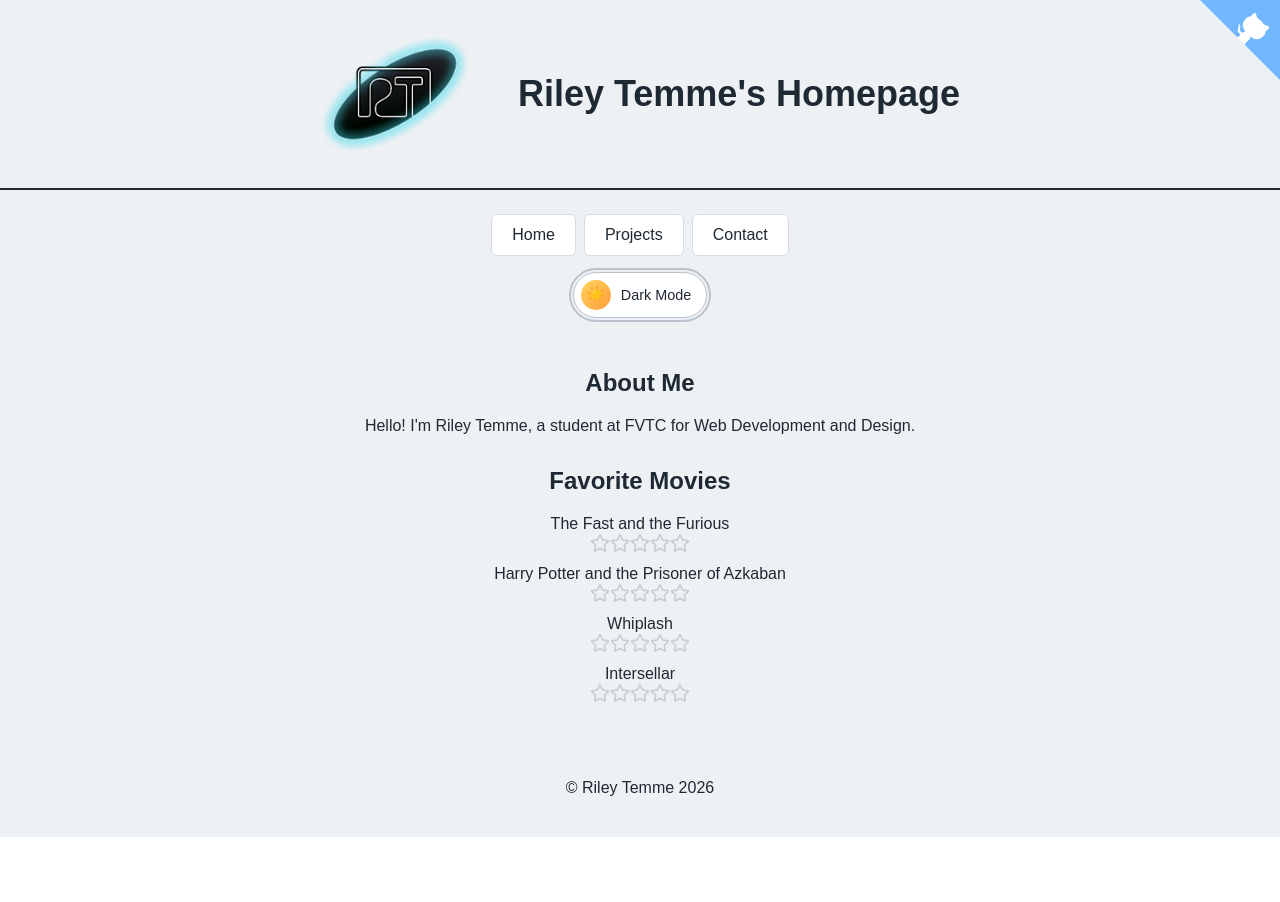
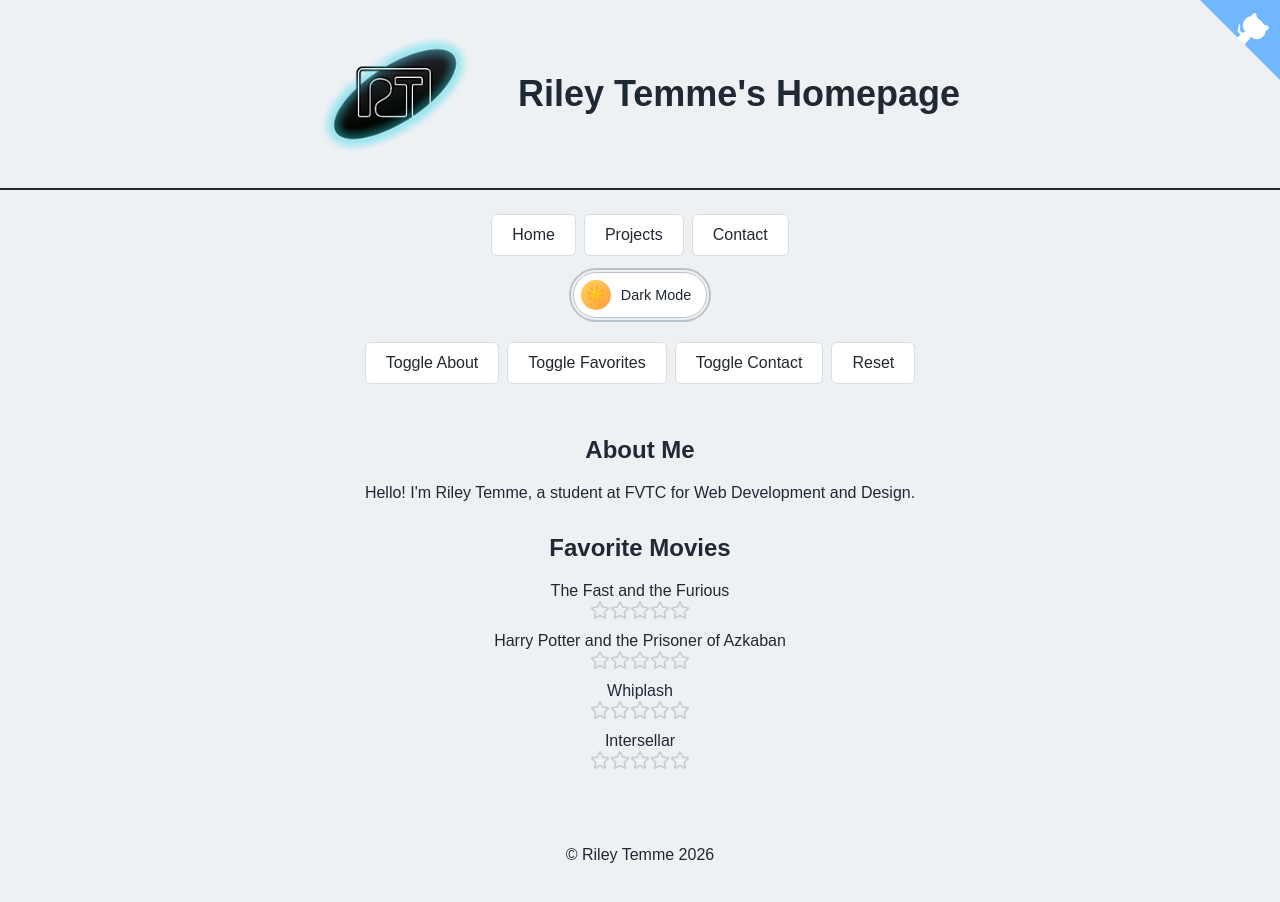
Before and after one commit to RileyTemme/RileyTemme.github.io, a React (Vite) app: page / in a window 1280 px wide. Before the commit the page ends 837 px from the top, so only its background shows below. Built offline with nearby package versions, Linux system fonts and the light colour scheme.

Commit message:
added section toggle

```diff
--- a/src/App.jsx
+++ b/src/App.jsx
@@ -6,6 +6,7 @@ import Footer from './components/Footer'
 import Github from './components/GitHubCorner'
 import MovieList from './components/MovieList'
 import ThemeToggle from './components/ThemeToggle'
+import SectionManager, { useSectionManager } from './components/SectionManager'
 
 const mainStyle = {
   maxWidth: "700px",
@@ -20,6 +21,7 @@ const sectionStyle = {
 
 function App() {
   const { theme } = useContext(ThemeContext)
+  const [ sections, dispatch ] = useSectionManager()
 
   return (
     <div className={`App ${theme}`}>
@@ -28,14 +30,17 @@ function App() {
         <Nav></Nav>
         <ThemeToggle></ThemeToggle>
       </Header>
+      <SectionManager dispatch={dispatch} />
       <main style={mainStyle}>
-        <section style={sectionStyle}>
-          <h2>About Me</h2>
-          <p>Hello! I'm Riley Temme, a student at FVTC for Web Development and Design.</p>
-        </section>
-        <MovieList></MovieList>
+        {sections.showAbout && (
+          <section style={sectionStyle}>
+            <h2>About Me</h2>
+            <p>Hello! I'm Riley Temme, a student at FVTC for Web Development and Design.</p>
+          </section>
+        )}
+        {sections.showFavorites && <MovieList></MovieList>}
       </main>
-      <Footer />
+      {sections.showContact && <Footer />}
     </div>
   )
 }
--- /dev/null
+++ b/src/components/SectionManager.jsx
@@ -0,0 +1,51 @@
+
+import { useReducer } from "react"
+
+
+const initialState = {
+    showAbout: true,
+    showFavorites: true,
+    showContact: true
+}
+
+const sectionReducer = (state, action) => {
+    switch (action.type) {
+        case 'TOGGLE_ABOUT':
+            return { ...state, showAbout: !state.showAbout }
+        case 'TOGGLE_FAVORITES':
+            return { ...state, showFavorites: !state.showFavorites }
+        case 'TOGGLE_CONTACT':
+            return { ...state, showContact: !state.showContact }
+        case 'RESET':
+            return initialState
+        default:
+            return state
+    }
+}
+
+export const useSectionManager = () => useReducer(sectionReducer, initialState)
+
+const SectionManager = ({ dispatch }) => {
+    return (
+        <div className="section-manager">
+            <button
+                onClick={() => dispatch({ type: 'TOGGLE_ABOUT'})}>
+                Toggle About
+            </button>
+            <button
+                onClick={() => dispatch({ type: 'TOGGLE_FAVORITES'})}>
+                Toggle Favorites
+            </button>
+            <button
+                onClick={() => dispatch({ type: 'TOGGLE_CONTACT'})}>
+                Toggle Contact
+            </button>
+            <button
+                onClick={() => dispatch({ type: 'RESET'})}>
+                Reset
+            </button>
+        </div>
+    )
+}
+
+export default SectionManager
--- a/src/index.css
+++ b/src/index.css
@@ -46,6 +46,38 @@ a:active, a:link, a:visited {
 	background-color: var(--bg-hover) !important;
 	border-color: var(--border-hover) !important;
 	transform: translateY(-1px);
+}
+
+.section-manager {
+	display: flex;
+	align-items: center;
+	justify-content: center;
+	flex-wrap: wrap;
+	gap: 0.5rem;
+	margin: 1.5rem 0 0;
+}
+
+.section-manager button {
+	padding: 0.7rem 1.25rem;
+	border: 1px solid #d7dde3;
+	border-radius: 6px;
+	background-color: var(--bg-accent);
+	color: var(--fontColor);
+	font-family: inherit;
+	font-size: 1rem;
+	cursor: pointer;
+	transition: background-color 160ms ease, border-color 160ms ease, transform 160ms ease;
+}
+
+.section-manager button:hover {
+	background-color: var(--bg-hover);
+	border-color: var(--border-hover);
+	transform: translateY(-1px);
+}
+
+.section-manager button:focus-visible {
+	outline: 2px solid var(--border-hover);
+	outline-offset: 2px;
 }
 
 .theme-toggle {
```
Also changed, not shown: 4 other files (tests, documents, lock files or other folders).
